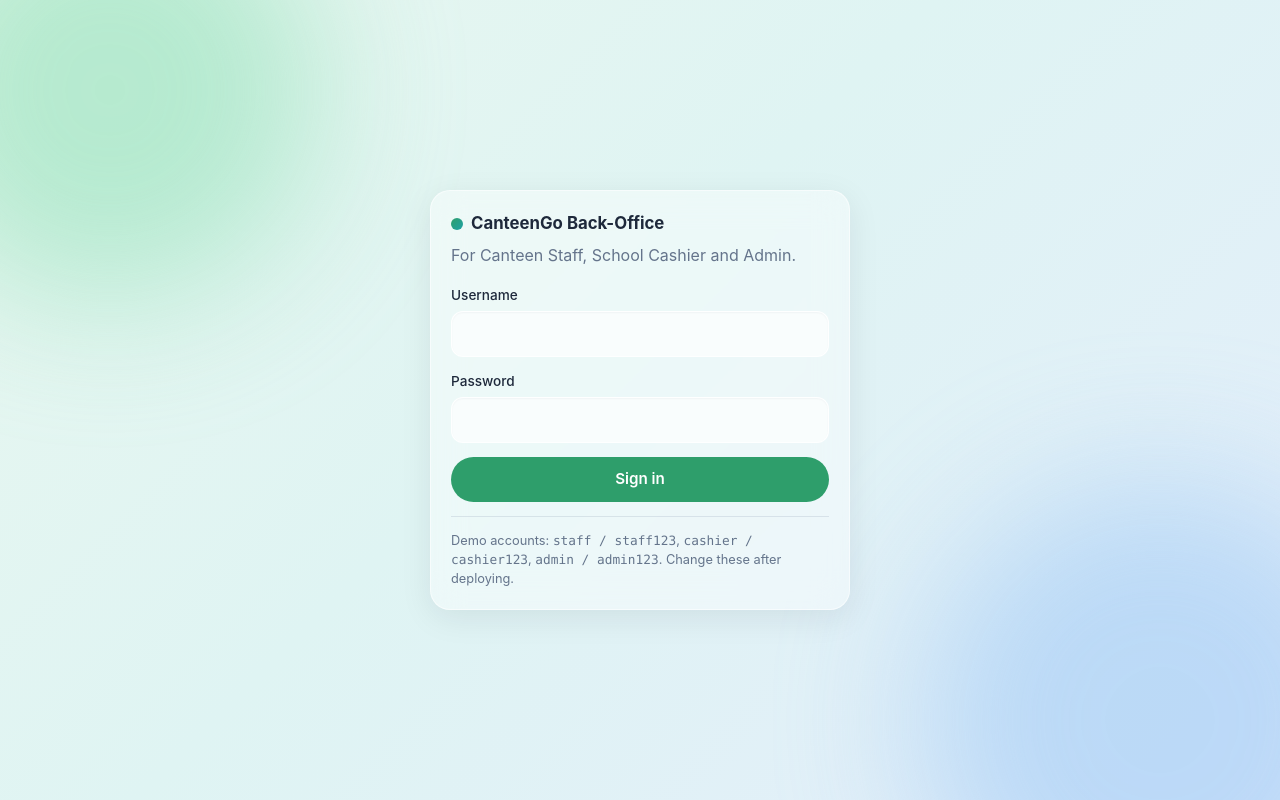
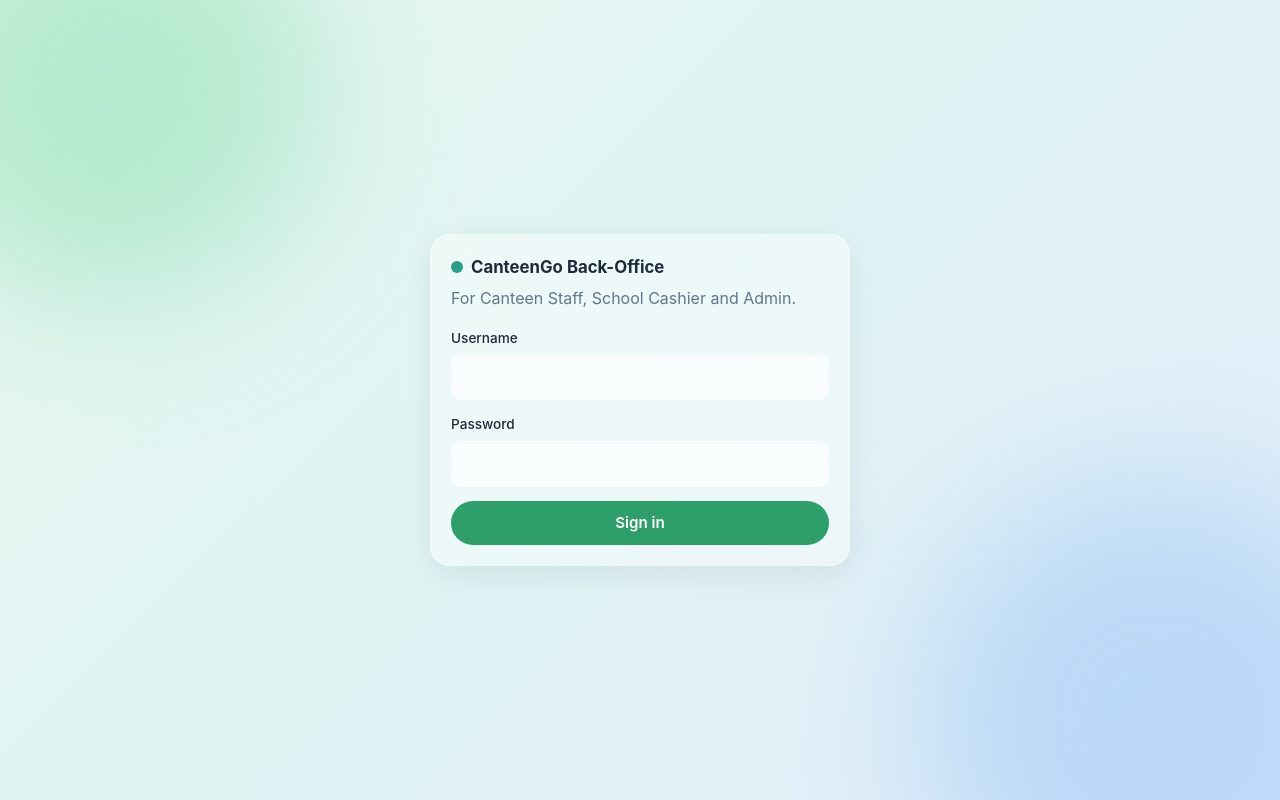
Before and after one commit to potpothayee-design/staff-admin-side, a website: page public/login.html in a window 1280 px wide. Drawn offline with Linux system fonts and the light colour scheme; no server answers.

Commit message:
Update login.html

```diff
--- a/public/login.html
+++ b/public/login.html
@@ -23,11 +23,7 @@
         </div>
         <button class="btn block" type="submit">Sign in</button>
       </form>
-      <div class="divider"></div>
-      <p class="muted" style="font-size:0.8rem;margin:0">
-        Demo accounts: <span class="mono">staff / staff123</span>, <span class="mono">cashier / cashier123</span>,
-        <span class="mono">admin / admin123</span>. Change these after deploying.
-      </p>
+
     </div>
   </main>
   <script src="/js/common.js"></script>
```
